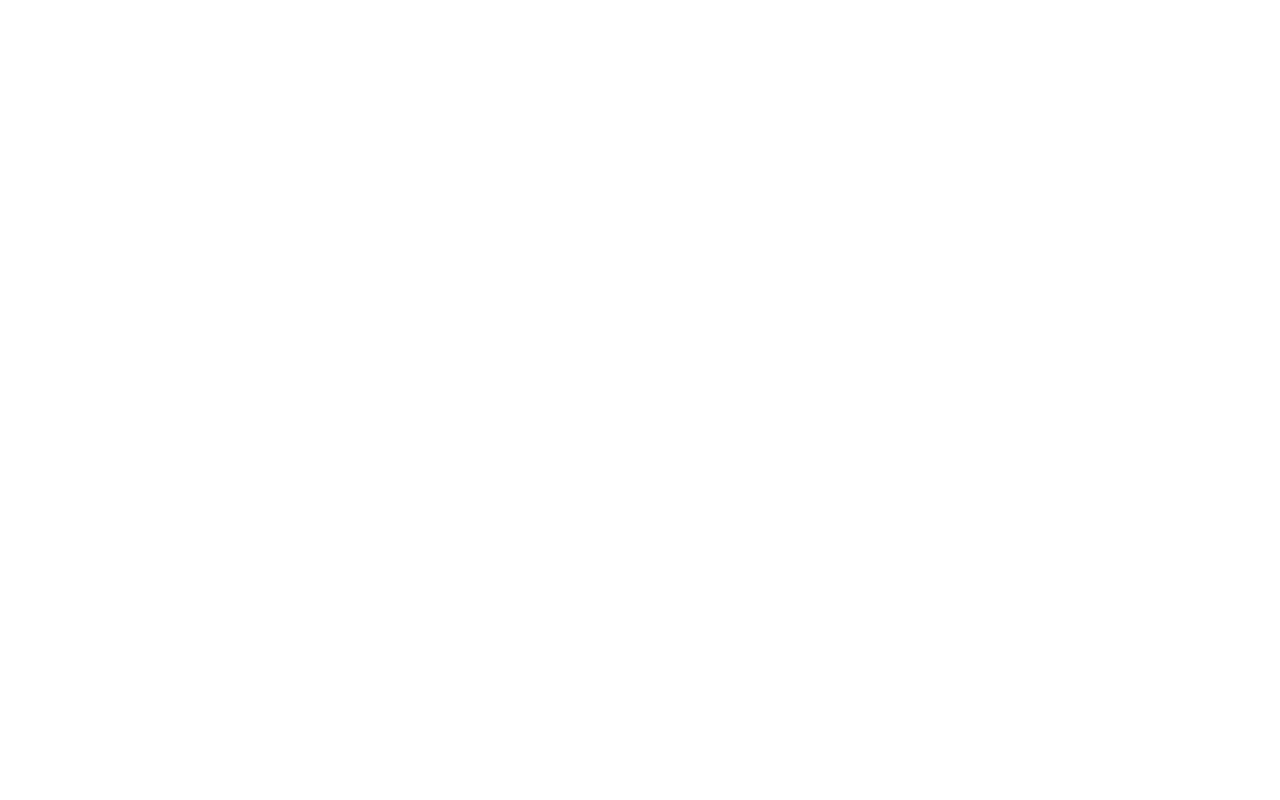
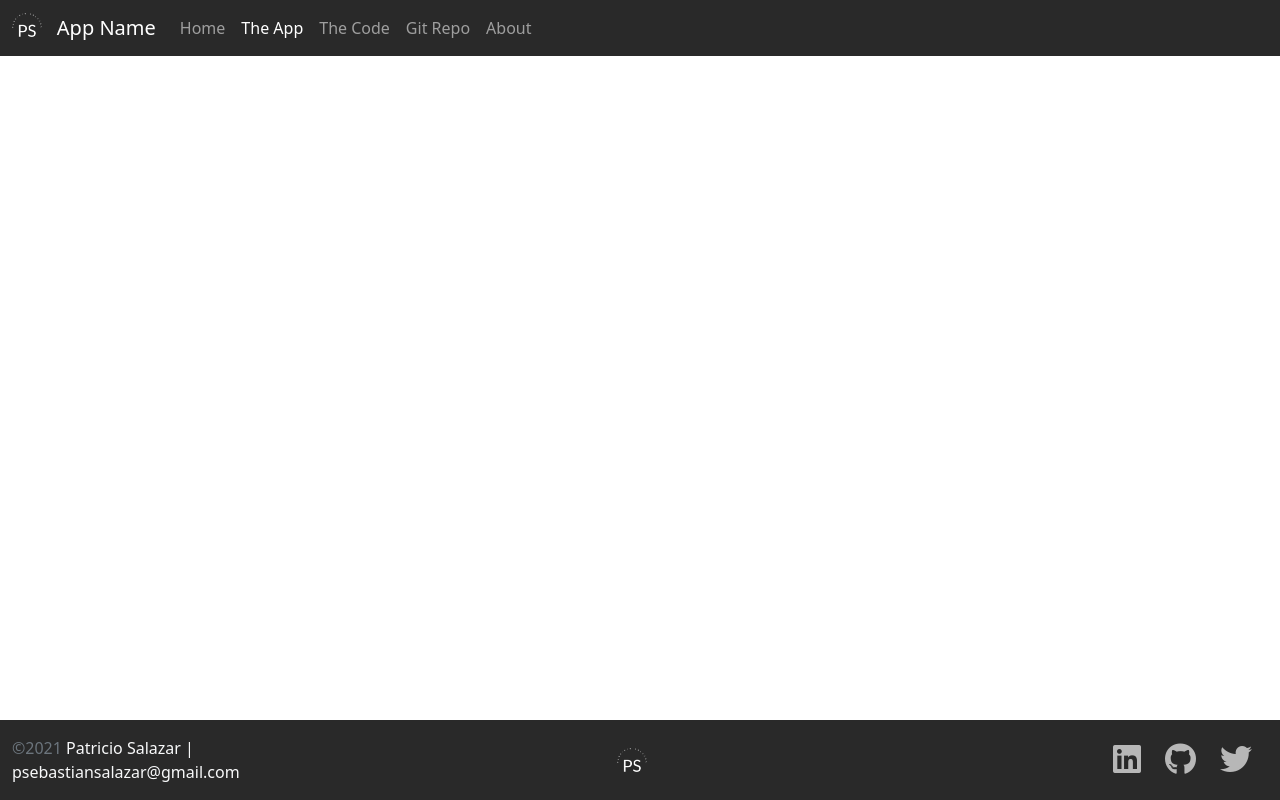
Before and after one commit to patriciosebastian/JavaScript-Site-Template, a plain HTML site: page app.html in a window 1280 px wide. Drawn offline with nearby package versions, Linux system fonts and the light colour scheme.

Commit message:
Added the header and footer to the rest of the pages

```diff
--- a/app.html
+++ b/app.html
@@ -0,0 +1,136 @@
+<!DOCTYPE html>
+<html lang="en" class="h-100">
+  <head>
+    <title>App Name: A Coding Project By Patricio Salazar</title>
+    <meta charset="utf-8" />
+    <meta
+      name="viewport"
+      content="width=device-width, initial-scale=1, shrink-to-fit=no"
+    />
+    <!-- Bootstrap CSS -->
+    <link
+      href="https://cdn.jsdelivr.net/npm/bootstrap@5.1.1/dist/css/bootstrap.min.css"
+      rel="stylesheet"
+      integrity="sha384-F3w7mX95PdgyTmZZMECAngseQB83DfGTowi0iMjiWaeVhAn4FJkqJByhZMI3AhiU"
+      crossorigin="anonymous"
+    />
+    <!-- Font Awesome Icons -->
+    <script
+      src="https://kit.fontawesome.com/5db21ba9c6.js"
+      crossorigin="anonymous"
+    ></script>
+    <!-- External CSS -->
+    <link rel="stylesheet" href="/css/style.css" />
+    <!-- Favicon -->
+    <link rel="icon" type="image/png" href="image/favicon_1-32x32.png" />
+    <!-- External JS -->
+    <script src="js/site.js" defer></script>
+  </head>
+
+  <body class="d-flex flex-column h-100">
+    <!-- ==== NAV ==== -->
+    <nav class="navbar navbar-expand-md navbar-dark fixed-top">
+      <div class="container-fluid">
+        <a class="navbar-brand" href="#"
+          ><img
+            src="image/Logo_T_White_Letters.png"
+            class="d-inline-block align-top"
+            alt="Patricio Salazar Logo"
+            width="30"
+            height="24"
+          />
+          &MediumSpace; App Name</a
+        >
+        <button
+          class="navbar-toggler"
+          type="button"
+          data-bs-toggle="collapse"
+          data-bs-target="#navbarCollapse"
+          aria-controls="navbarCollapse"
+          aria-expanded="false"
+          aria-label="Toggle navigation"
+        >
+          <span class="navbar-toggler-icon"></span>
+        </button>
+        <div class="collapse navbar-collapse" id="navbarCollapse">
+          <ul class="navbar-nav me-auto mb-2 mb-md-0">
+            <li class="nav-item">
+              <a class="nav-link" href="index.html"
+                >Home</a
+              >
+            </li>
+            <li class="nav-item">
+              <a class="nav-link active" aria-current="page" href="app.html">The App</a>
+            </li>
+            <li class="nav-item">
+              <a class="nav-link" href="code.html">The Code</a>
+            </li>
+            <li class="nav-item">
+              <a class="nav-link" href="#" target="_blank">Git Repo</a>
+            </li>
+            <li class="nav-item">
+              <a class="nav-link" href="#" target="_blank">About</a>
+            </li>
+          </ul>
+        </div>
+      </div>
+    </nav>
+    <!-- ==== MAIN ==== -->
+    <main class="flex-shrink-0">
+      <div class="container"></div>
+    </main>
+    <!-- ==== FOOTER ==== -->
+    <footer class="footer mt-auto py-3">
+      <!-- get rid of sticky footer above? -->
+      <div class="container-fluid">
+        <div class="row row-cols-1 row-cols-lg-3 gy-2">
+          <div
+            class="col order-last order-lg-first text-light d-flex align-items-center justify-content-start"
+          >
+            <div>
+              <span class="text-muted">&copy;2021</span> Patricio Salazar |
+              psebastiansalazar@gmail.com
+            </div>
+          </div>
+          <div
+            class="col d-flex align-items-center justify-content-start justify-content-lg-center"
+          >
+            <img
+              src="/image/Logo_T_White_Letters.png"
+              alt="Patricio Salazar Logo"
+              height="24"
+            />
+          </div>
+          <div
+            class="col d-flex align-items-center justify-content-start justify-content-lg-end"
+          >
+            <div class="row">
+              <div class="col social">
+                <a href="#" target="_blank"
+                  ><i class="fab fa-linkedin fa-2x"></i
+                ></a>
+              </div>
+              <div class="col social">
+                <a href="#" target="_blank"
+                  ><i class="fab fa-github fa-2x"></i
+                ></a>
+              </div>
+              <div class="col social">
+                <a href="#" target="_blank"
+                  ><i class="fab fa-twitter fa-2x"></i
+                ></a>
+              </div>
+            </div>
+          </div>
+        </div>
+      </div>
+    </footer>
+
+    <!-- Bootstrap JS -->
+    <script
+      src="https://cdn.jsdelivr.net/npm/bootstrap@5.1.1/dist/js/bootstrap.bundle.min.js"
+      integrity="sha384-/bQdsTh/da6pkI1MST/rWKFNjaCP5gBSY4sEBT38Q/9RBh9AH40zEOg7Hlq2THRZ"
+      crossorigin="anonymous"
+    ></script>
+  </body>
+</html>
```
Also changed, not shown: code.html (+134 -0 lines), index.html (+1 -2 lines).
